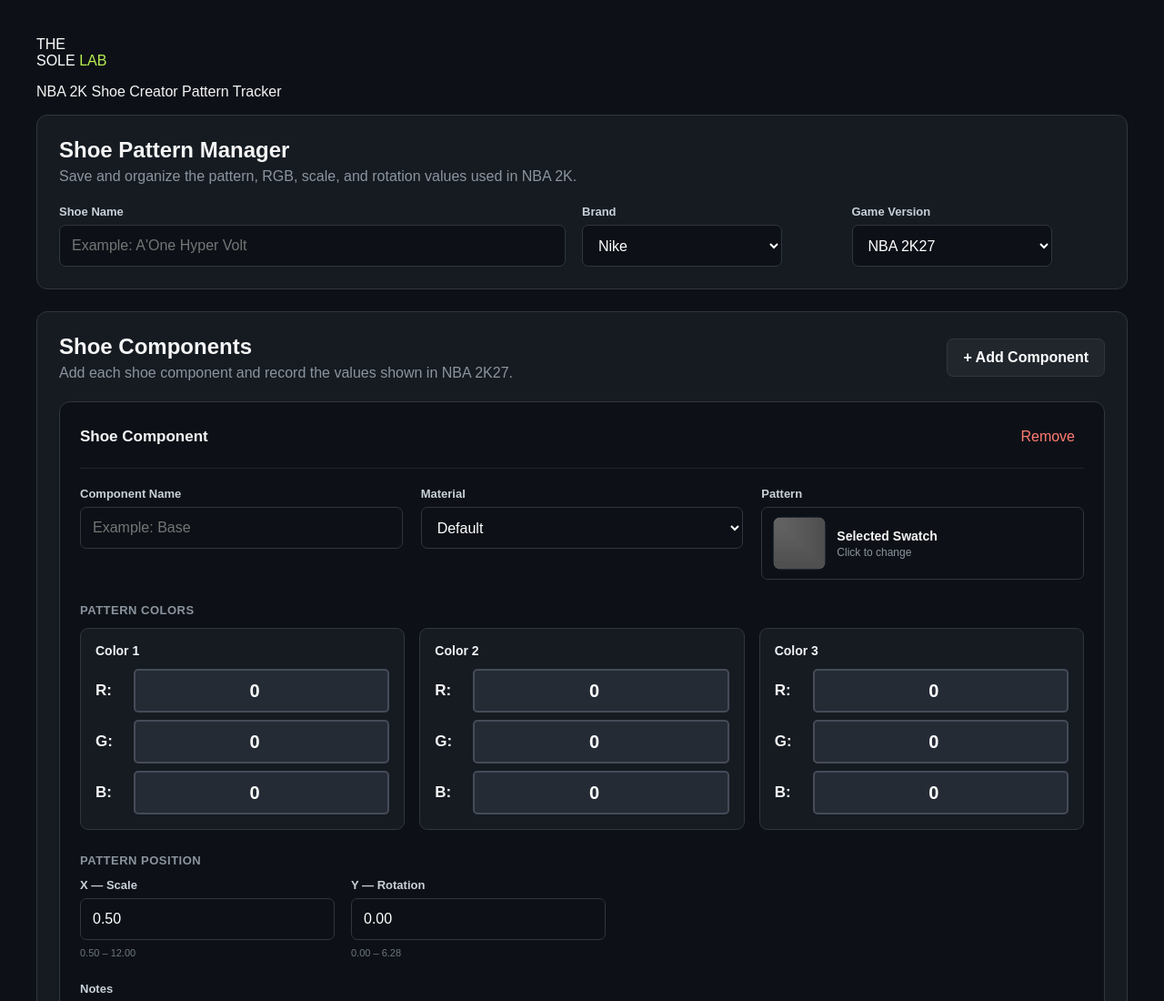
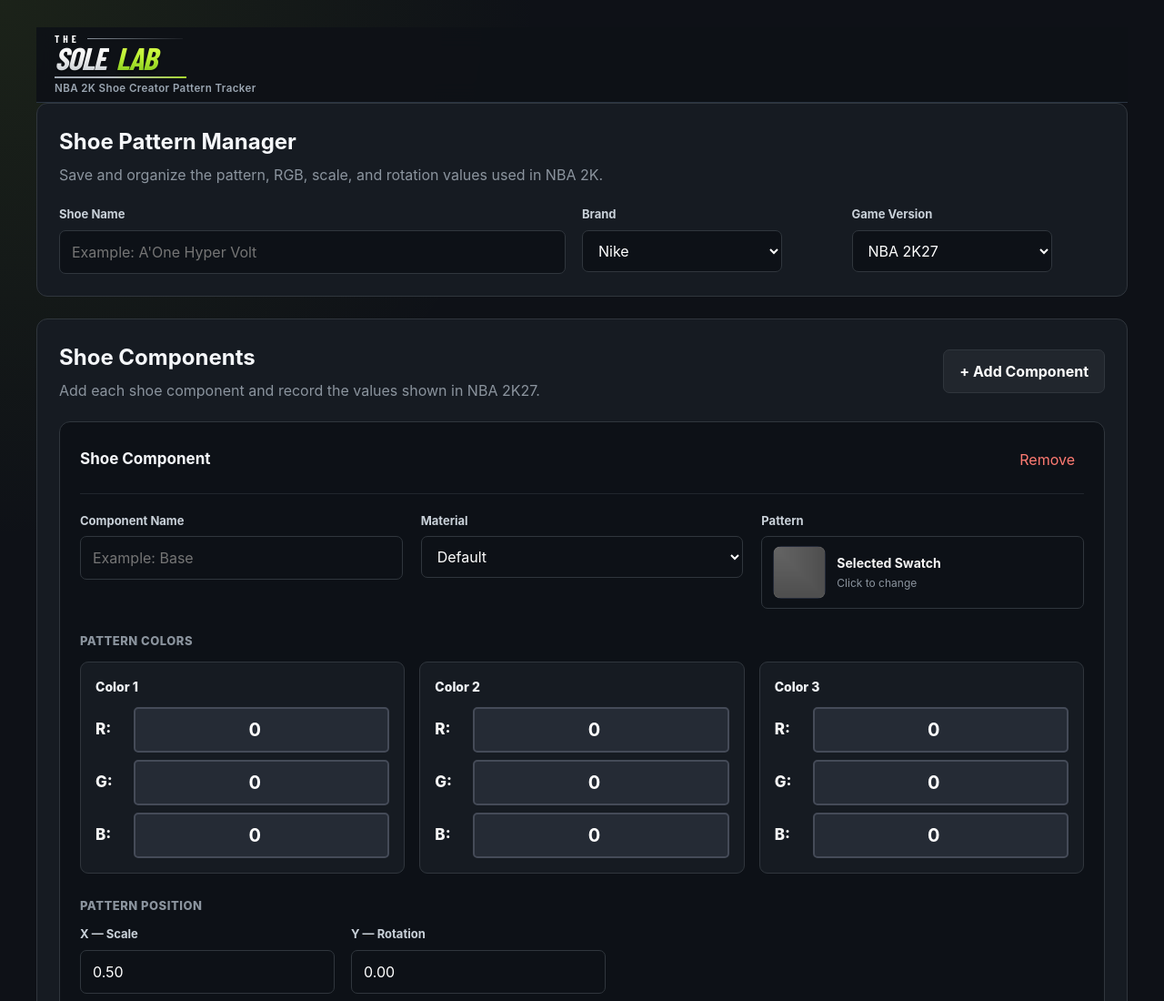
Before and after one commit to thesolelab/the-sole-lab, a plain HTML site: page index.html in a window 1280 px wide. Shown: the top 1100 px of the page at 91% size. Drawn offline with nearby package versions, Linux system fonts and the light colour scheme; a web font is replaced by a local one.

Commit message:
Update style.css

```diff
--- a/css/style.css
+++ b/css/style.css
@@ -1,3 +1,16 @@
+@import url("https://fonts.googleapis.com/css2?family=Barlow+Condensed:ital,wght@0,600;0,700;0,800;1,700;1,800&display=swap");
+
+:root {
+  --bg-main: #0e1117;
+  --bg-panel: #161b22;
+  --border-primary: #2a3441;
+
+  --text-primary: #f5f7fa;
+  --text-secondary: #9ba6b2;
+
+  --sole-accent: #b9ef32;
+}
+
 /* ======================================================
    THE SOLE LAB
 ====================================================== */
@@ -12,8 +25,30 @@ html {
 
 body {
   margin: 0;
-  background: #0d1117;
-  color: #f5f5f5;
+  min-height: 100vh;
+
+  background:
+    radial-gradient(
+      circle at top left,
+      rgba(185, 239, 50, 0.08),
+      transparent 28%
+    ),
+    var(--bg-main);
+
+  color: var(--text-primary);
+
+  font-family:
+    Inter,
+    -apple-system,
+    BlinkMacSystemFont,
+    "Segoe UI",
+    Roboto,
+    Helvetica,
+    Arial,
+    sans-serif;
+
+  font-size: 16px;
+  line-height: 1.5;
 }
 
 button,
@@ -22,15 +57,186 @@ select {
   font: inherit;
 }
 
+/* ======================================================
+   SOLE LAB HEADER
+====================================================== */
+
+.app-header {
+  position: sticky;
+  top: 0;
+  z-index: 100;
+
+  border-bottom: 1px solid var(--border-primary);
+
+  background: rgba(14, 17, 23, 0.94);
+
+  backdrop-filter: blur(12px);
+}
+
+.header-container {
+  width: min(1200px, calc(100% - 40px));
+  min-height: 82px;
+
+  margin: 0 auto;
+
+  display: flex;
+  align-items: center;
+}
+
+.brand-lockup {
+  display: flex;
+  align-items: center;
+}
+
+.brand-wordmark {
+  display: flex;
+  flex-direction: column;
+
+  min-width: 220px;
+}
+
+.brand-eyebrow {
+  display: flex;
+  align-items: center;
+
+  gap: 8px;
+
+  margin-bottom: -2px;
+}
+
+.brand-the {
+  color: #aeb7c2;
+
+  font-family:
+    "Barlow Condensed",
+    sans-serif;
+
+  font-size: 0.72rem;
+  font-weight: 700;
+
+  letter-spacing: 0.34em;
+
+  line-height: 1;
+}
+
+.brand-top-rule {
+  width: 105px;
+  height: 1px;
+
+  background:
+    linear-gradient(
+      to right,
+      rgba(174, 183, 194, 0.75),
+      rgba(174, 183, 194, 0.08)
+    );
+}
+
+.brand-title {
+  display: flex;
+  align-items: baseline;
+
+  gap: 7px;
+
+  font-family:
+    "Barlow Condensed",
+    sans-serif;
+
+  font-size: 2.15rem;
+  font-style: italic;
+  font-weight: 800;
+
+  line-height: 0.98;
+
+  letter-spacing: -0.035em;
+
+  text-transform: uppercase;
+
+  filter:
+    drop-shadow(
+      0 2px 1px rgba(0, 0, 0, 0.35)
+    );
+}
+
+.brand-sole {
+  display: inline-block;
+
+  padding-right: 4px;
+
+  background:
+    linear-gradient(
+      to bottom,
+      #ffffff 0%,
+      #f4f4f4 45%,
+      #c8cdd2 100%
+    );
+
+  -webkit-background-clip: text;
+  background-clip: text;
+
+  -webkit-text-fill-color: transparent;
+
+  color: transparent;
+}
+
+.brand-lab {
+  display: inline-block;
+
+  padding-right: 8px;
+
+  background:
+    linear-gradient(
+      to bottom,
+      #dfff4f 0%,
+      #b9ef32 50%,
+      #86c91f 100%
+    );
+
+  -webkit-background-clip: text;
+  background-clip: text;
+
+  -webkit-text-fill-color: transparent;
+
+  color: transparent;
+}
+
+.brand-bottom-rule {
+  width: 145px;
+  height: 2px;
+
+  margin-top: 4px;
+
+  background:
+    linear-gradient(
+      to right,
+      #aeb7c2 0%,
+      #c6cbd0 45%,
+      #b9ef32 100%
+    );
+
+  opacity: 0.9;
+}
+
+.brand-subtitle {
+  margin: 5px 0 0;
+
+  color: var(--text-secondary);
+
+  font-size: 0.72rem;
+  font-weight: 600;
+
+  letter-spacing: 0.035em;
+
+  line-height: 1.2;
+}
 
 /* ======================================================
    LAYOUT
 ====================================================== */
 
 .app-shell {
-  width: min(1200px, calc(100% - 32px));
+  width: min(1200px, calc(100% - 40px));
   margin: 0 auto;
-  padding: 40px 0 80px;
+  padding: 30px 0 80px;
 }
 
 
```
